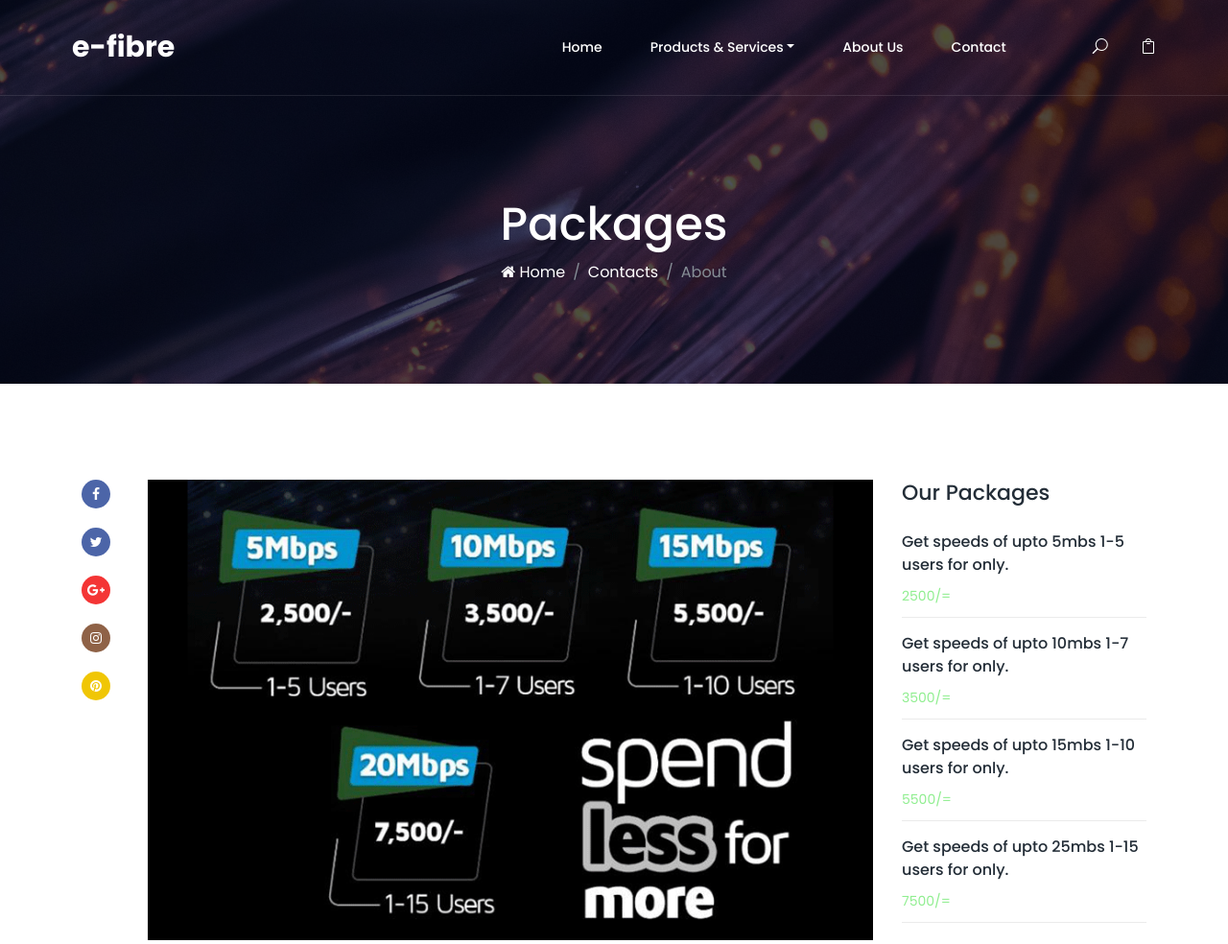
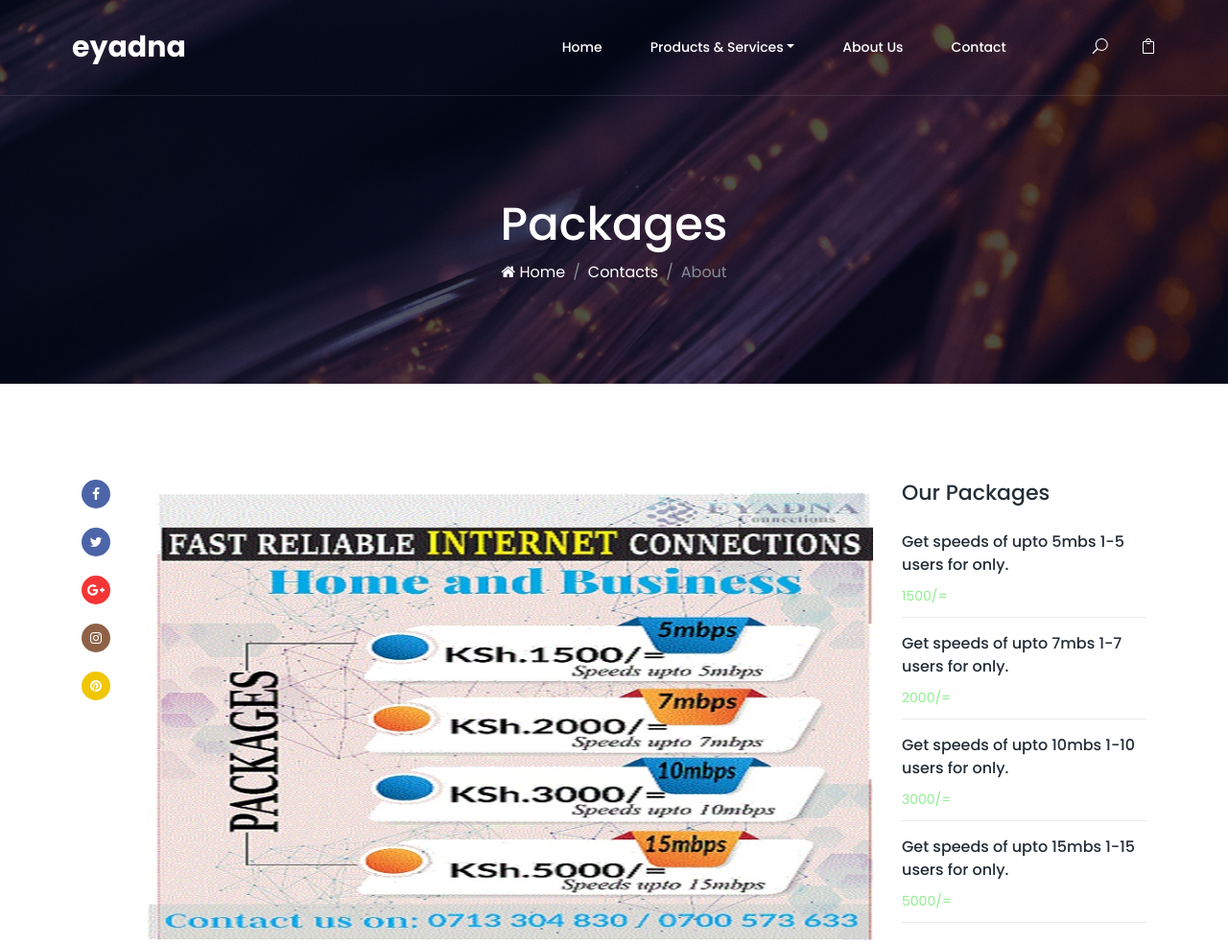
Before and after one commit to khalfansadam/efibre.github.io, a plain HTML site: page About.html in a window 1280 px wide. Shown: the top 984 px of the page at 96% size. Drawn offline with nearby package versions, Linux system fonts and the light colour scheme.

Commit message:
changed name from efibre to eyadna

```diff
--- a/About.html
+++ b/About.html
@@ -9,7 +9,7 @@
     <!-- The above 4 meta tags *must* come first in the head; any other head content must come *after* these tags -->
 
     <!-- Title -->
-    <title style="font-family: serif;">e-fibre</title>
+    <title style="font-family: serif;">eyadna</title>
 
     <!-- Favicon -->
     <link rel="icon" href="img/core-img/favicon.png">
@@ -57,7 +57,7 @@
             <div class="row h-100">
                 <div class="col-12 h-100">
                     <nav class="h-100 navbar navbar-expand-lg align-items-center">
-                        <a class="navbar-brand" href="index.html">e-fibre</a>
+                        <a class="navbar-brand" href="index.html">eyadna</a>
                         <button class="navbar-toggler" type="button" data-toggle="collapse" data-target="#fancyNav" aria-controls="fancyNav" aria-expanded="false" aria-label="Toggle navigation"><span class="ti-menu"></span></button>
                         <div class="collapse navbar-collapse" id="fancyNav">
                             <ul class="navbar-nav ml-auto">
@@ -139,7 +139,7 @@
                             <div class="single-post">
                                 <!-- Post Thumb -->
                                 <div class="post-thumb">
-                                    <img src="img/blog-img/blog-4.gif" alt="">
+                                    <img src="img/blog-img/blog-4.jpg" alt="">
                                 </div>
                                 <!-- Post Content -->
                                 <a name="about"></a>
@@ -176,34 +176,34 @@
                                     <a href="#">
                                         <h6>Get speeds of upto 5mbs 1-5 users for only.</h6>
                                     </a>
-                                    <a class="post-date" href="#">2500/=</a>
+                                    <a class="post-date" href="#">1500/=</a>
                                 </div>
                             </div>
                             <!-- Single Popular Post -->
                             <div class="single-populer-post">
                                 <div class="post-contents">
                                     <a href="#">
-                                        <h6>Get speeds of upto 10mbs 1-7 users for only.</h6>
+                                        <h6>Get speeds of upto 7mbs 1-7 users for only.</h6>
                                     </a>
-                                    <a class="post-date" href="#">3500/=</a>
+                                    <a class="post-date" href="#">2000/=</a>
                                 </div>
                             </div>
                             <!-- Single Popular Post -->
                             <div class="single-populer-post">
                                 <div class="post-contents">
                                     <a href="#">
-                                        <h6>Get speeds of upto 15mbs 1-10 users for only.</h6>
+                                        <h6>Get speeds of upto 10mbs 1-10 users for only.</h6>
                                     </a>
-                                    <a class="post-date" href="#">5500/=</a>
+                                    <a class="post-date" href="#">3000/=</a>
                                 </div>
                             </div>
                             <!-- Single Popular Post -->
                             <div class="single-populer-post">
                                 <div class="post-contents">
                                     <a href="#">
-                                        <h6>Get speeds of upto 25mbs 1-15 users for only.</h6>
+                                        <h6>Get speeds of upto 15mbs 1-15 users for only.</h6>
                                     </a>
-                                    <a class="post-date" href="#">7500/=</a>
+                                    <a class="post-date" href="#">5000/=</a>
                                 </div>
                             </div>
                         </div>
@@ -293,7 +293,7 @@
                     <div class="col-12 col-sm-6 col-lg-3">
                         <div class="single-footer-widget">
                             <h6>Contact Us</h6>
-                            <p>+254716220199 <br>info.efibre@gmail.com
+                            <p>+254723291339 <br>info@eyadna.co.ke
                             </p>
                             <p>Kabiria street <br>Nairobi, Kenya</p>
                             <p>Open hours: 8.00-18.00 Mon-Fri</p>
```
Also changed, not shown: contact.html (+4 -4 lines), index.html (+8 -8 lines), img/blog-img/blog-4.jpg (added), img/blog-img/gyhuyi.gif (added), img/blog-img/hjhhhjk.gif (renamed from img/blog-img/blog-4.gif).
